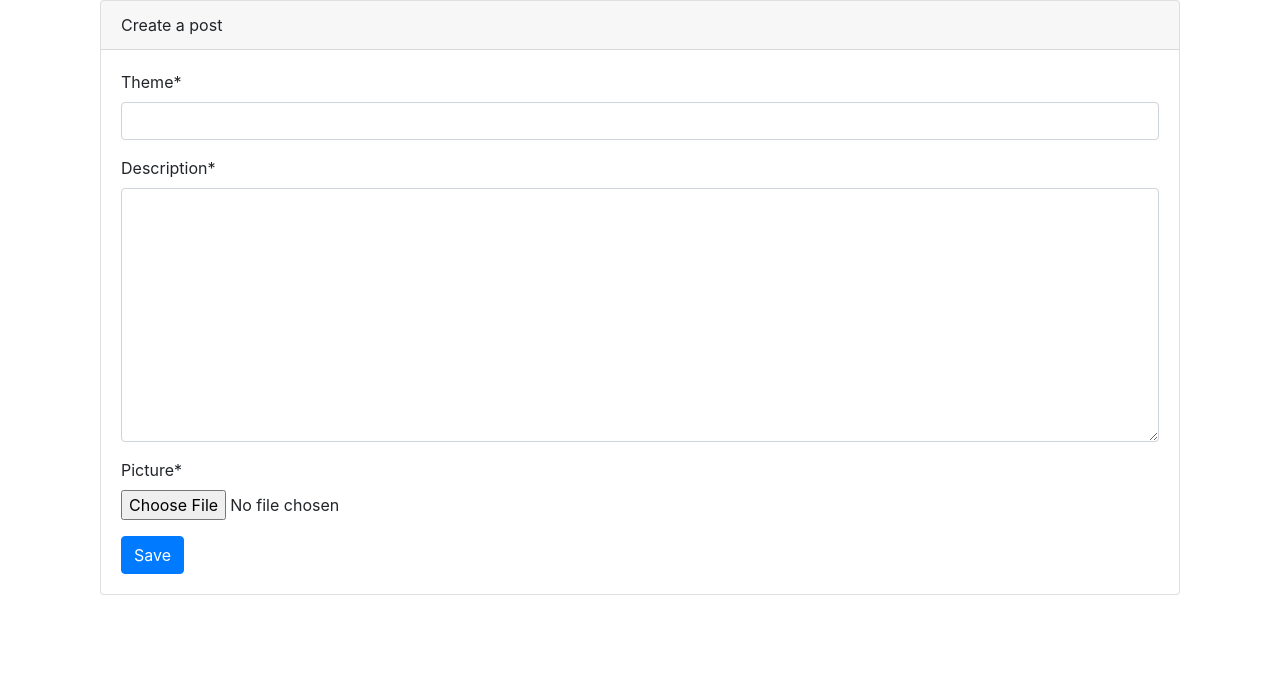
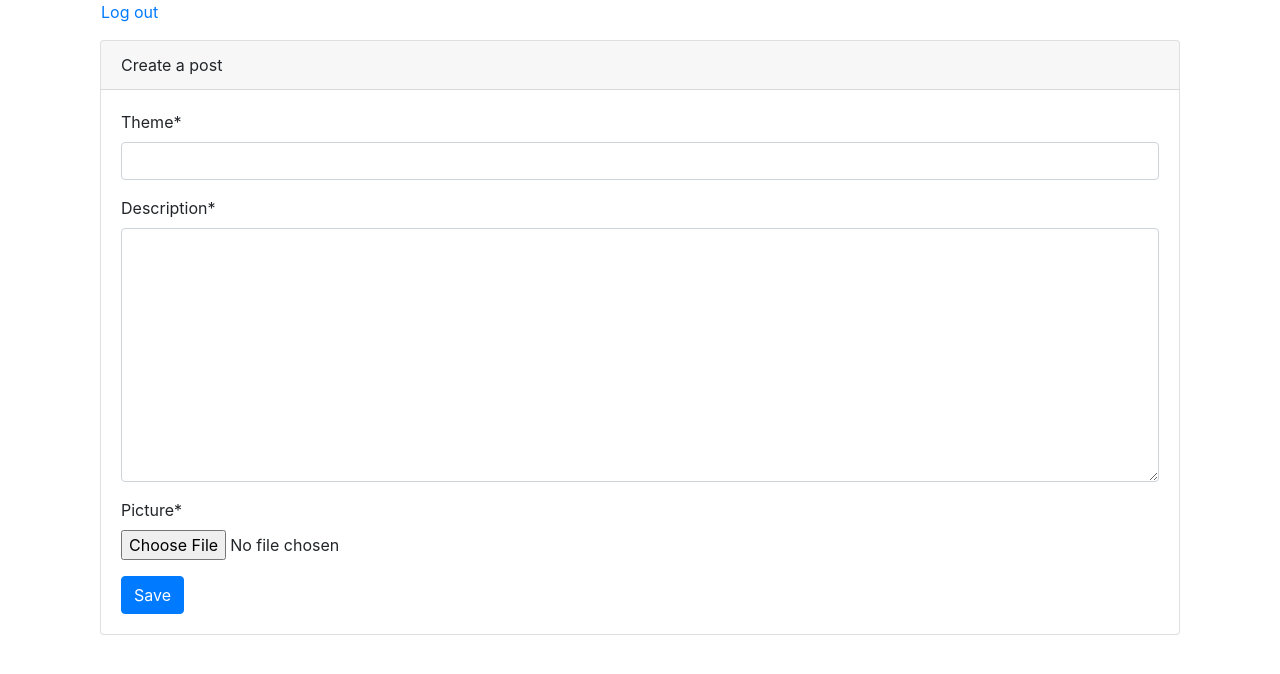
Before and after one commit to hunterinious/django_test, a Django app: page /posts/create in a window 1280 px wide. Shown: the top 674 px of the page. Run offline with Django 3.2, Linux system fonts and the light colour scheme; the visitor is signed in with stand-in values (Sample User, id 1); some libraries are stand-ins or nearby versions.

Commit message:
logout added

```diff
--- a/templates/base.html
+++ b/templates/base.html
@@ -24,6 +24,16 @@
 
     {% endblock %}
 
+    {% if request.user.is_authenticated %}
+        <div class="container">
+             <div class="row justify-content-md-srart ml-3">
+                 <p>
+                     <a href="{% url 'logout' %}">Log out</a>
+                 </p>
+             </div>
+        </div>
+    {% endif %}
+
     <div class="container">
         {% block content %}
         {% endblock %}
```
